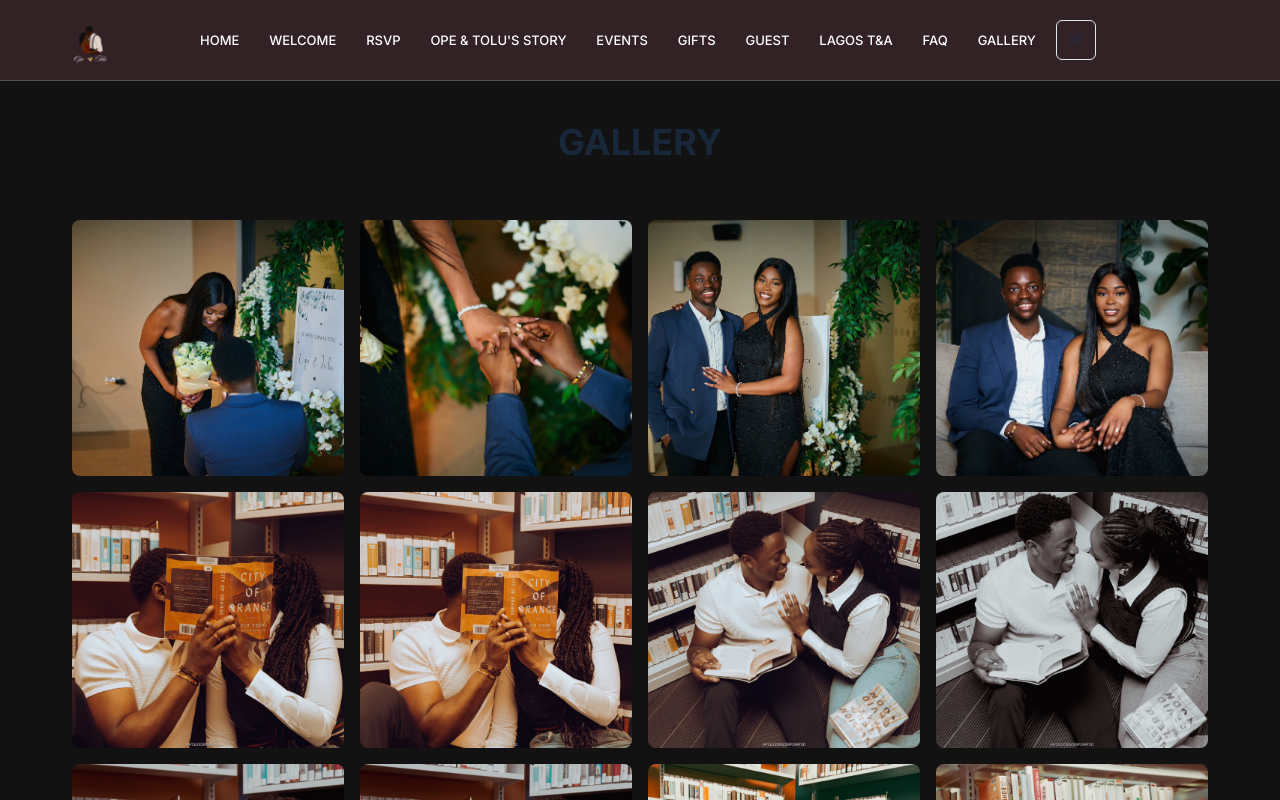
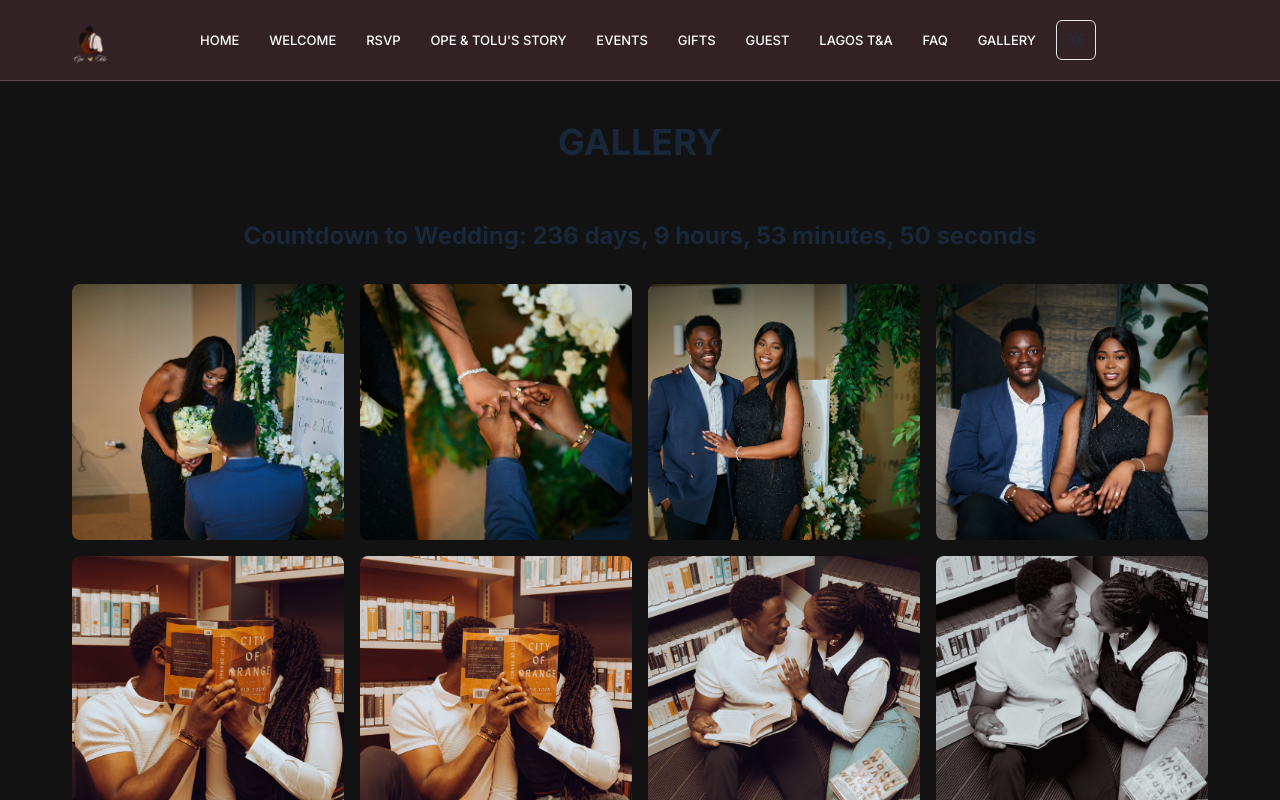
Before and after one commit to Femlol1/wedding, a Next.js app: page /gallery in a window 1280 px wide. Shown: the top 800 px of the page. Built offline with nearby package versions, Linux system fonts and the light colour scheme.

Commit message:
added countdown

```diff
--- a/app/(root)/gallery/page.tsx
+++ b/app/(root)/gallery/page.tsx
@@ -1,12 +1,18 @@
+import Countdown from '@/components/shared/Countdown'; // Import the Countdown component
 import Gallery from '@/components/shared/Gallery'; // Adjust import path if necessary
 
 const GalleryPage = () => {
+  // Set your event date here
+  const eventDate = "2025-03-22T11:00:00";
+
   return (
     <div className="container mx-auto mt-20">
+
       <section className="bg-primary-50 bg-dotted-pattern bg-cover bg-center py-5 md:py-10">
         <div className="wrapper h3-bold text-center">GALLERY</div>
       </section>
       <div className="wrapper my-8">
+      <Countdown eventDate={eventDate} />  {/* Add the countdown component */}
         <Gallery />
       </div>
     </div>
--- /dev/null
+++ b/components/shared/Countdown.js
@@ -0,0 +1,35 @@
+"use client";
+import { useEffect, useState } from "react";
+
+const Countdown = ({ eventDate }) => {
+	const [timeLeft, setTimeLeft] = useState("");
+
+	useEffect(() => {
+		const timer = setInterval(() => {
+			const now = new Date();
+			const event = new Date(eventDate);
+			const difference = event - now;
+
+			const days = Math.floor(difference / (1000 * 60 * 60 * 24));
+			const hours = Math.floor(
+				(difference % (1000 * 60 * 60 * 24)) / (1000 * 60 * 60)
+			);
+			const minutes = Math.floor((difference % (1000 * 60 * 60)) / (1000 * 60));
+			const seconds = Math.floor((difference % (1000 * 60)) / 1000);
+
+			setTimeLeft(
+				`${days} days, ${hours} hours, ${minutes} minutes, ${seconds} seconds`
+			);
+		}, 1000);
+
+		return () => clearInterval(timer);
+	}, [eventDate]);
+
+	return (
+		<div className="text-center my-4 text-2xl font-bold">
+			Countdown to Wedding: {timeLeft}
+		</div>
+	);
+};
+
+export default Countdown;
```
